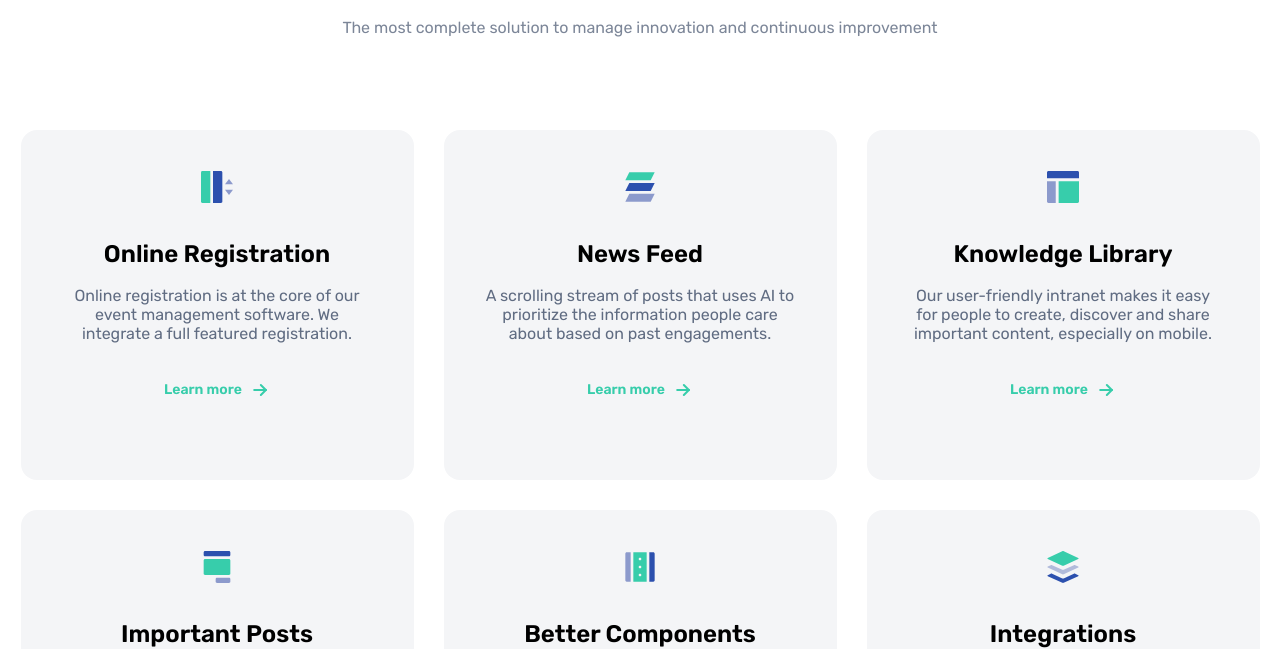
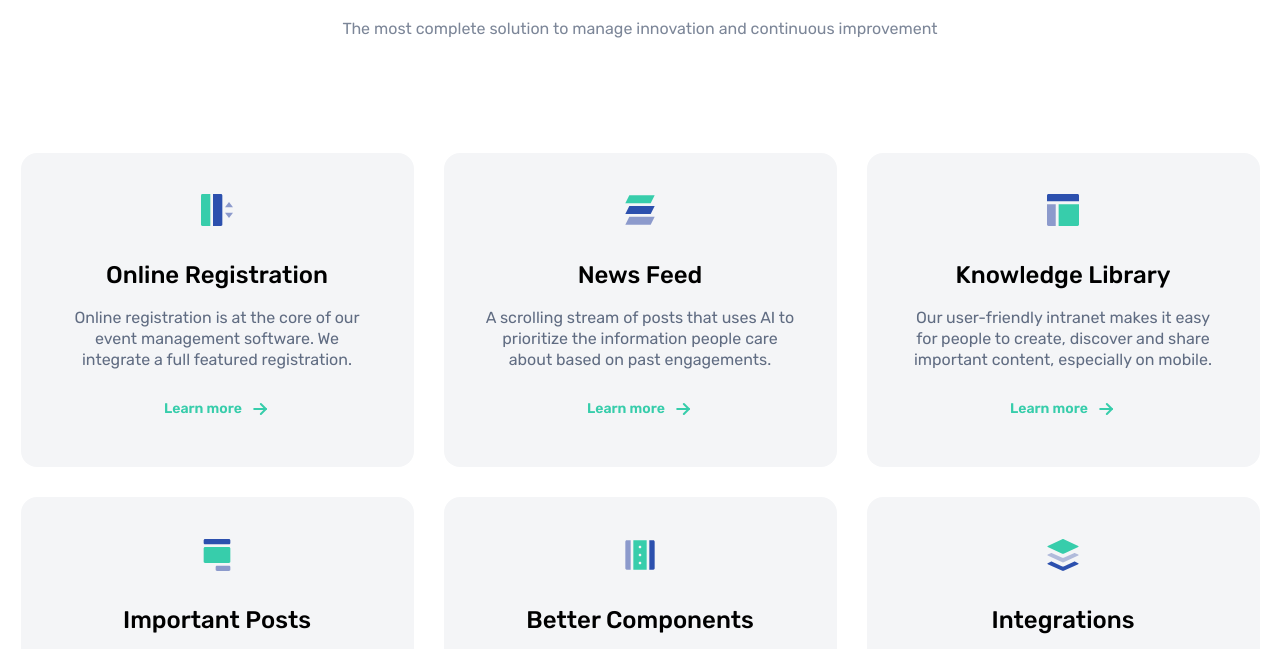
Before and after one commit to OlenaIvchenko/simple-grid, a plain HTML site: page index.html in a window 1280 px wide. Shown: the part 160-809 px from the top of the page. Drawn offline with Linux system fonts and the light colour scheme.

Commit message:
error correction

```diff
--- a/index.html
+++ b/index.html
@@ -13,7 +13,7 @@
     <p>The most complete solution to manage innovation and continuous improvement</p>
     <div class="block">
         <div class="child">
-            <img src="OnlineRegistrations.svg" alt="">
+            <img class="icons" src="OnlineRegistrations.svg" alt="">
             <h2>Online Registration</h2>
             <p>Online registration is at the core of our event management software.
                 We integrate a full featured registration.</p>
@@ -21,31 +21,31 @@
 
         </div>
         <div class="child">
-            <img class="" src="NewsFeed.svg" alt="">
+            <img class="icons" src="NewsFeed.svg" alt="">
             <h2>News Feed</h2>
             <p>A scrolling stream of posts that uses AI to prioritize the information people care about based on past engagements.</p>
             <a href="#">Learn more  <img src="icon0.svg" alt="icon"></a>
         </div>
         <div class="child">
-            <img src="KnowledgeLibrary.svg" alt="">
+            <img class="icons" src="KnowledgeLibrary.svg" alt="">
             <h2>Knowledge Library</h2>
             <p>Our user-friendly intranet makes it easy for people to create, discover and share important content, especially on mobile.</p>
             <a href="#">Learn more  <img src="icon0.svg" alt="icon"></a>
             </div>
         <div class="child">
-            <img src="ImportantPosts.svg" alt="">
+            <img class="icons" src="ImportantPosts.svg" alt="">
             <h2>Important Posts</h2>
             <p>Make your messages unmissable by pinning important announcements to the top of the News Feed for group members.</p>
             <a href="#">Learn more  <img src="icon0.svg" alt="icon"></a>
             </div>
         <div class="child">
-            <img src="BetterComponents.svg" alt="">
+            <img class="icons" src="BetterComponents.svg" alt="">
             <h2>Better Components</h2>
             <p>Add people to company-wide, regional or team groups so everybody knows where to go for relevant updates.</p>
             <a href="#">Learn more <img src="icon0.svg" alt="icon"></a>
             </div>
         <div class="child">
-            <img src="Integrations.svg" alt="">
+            <img class="icons" src="Integrations.svg" alt="">
             <h2>Integrations</h2>
             <p>Add people to company-wide, regional or team groups so everybody knows where to go for relevant updates.</p>
             <a href="#">Learn more  <img src="icon0.svg" alt="icon"></a>
--- a/style.css
+++ b/style.css
@@ -13,6 +13,8 @@
     align-items: center;
     width: 100%;
     max-width: 1500px;
+    margin: 0 auto;
+
   }
 
   h1 {
@@ -33,7 +35,7 @@
   gap: 30px;
   justify-content: center;
   cursor: pointer;
-  align-items: baseline;
+  /* align-items: baseline; */
 }
 
 .child {
@@ -48,20 +50,23 @@
   flex-basis: calc(100%/3);
 }
 
-img {
-  padding-bottom: 32.33px;
+.icons {
+  margin-bottom: 31px;
 }
 
 h2 {
-  padding-bottom: 18px;
+  margin-bottom: 18px;
+  font-weight: 500;
+  line-height: 28px;
 }
 
 p {
   size: 16px;
   color: #606C82;
-  padding-bottom: 29px;
+  margin-bottom: 21px;
+  line-height: 21px;
 }
-
+/*
 button {
     color: #37cdab;
     background-color: transparent;
@@ -75,13 +80,11 @@ button {
     transition-property: background-color box-shadow;
     transition-timing-function: ease;
     transition-duration: 0.2s;
-}
+} */
 
  a {
-  display: flex;
+  display: inline-flex;
   justify-content: center;
-  /* width: 130px;
-  height: 36px; */
   font-weight: 600;
   font-size: 14px;
   line-height: 20px;
@@ -92,6 +95,9 @@ button {
   border: 2px solid transparent;
   text-decoration: none;
   border: none;
+  transition-property: background-color box-shadow;
+  transition-timing-function: ease;
+  transition-duration: 0.2s;
 }
 
 a img {
```
